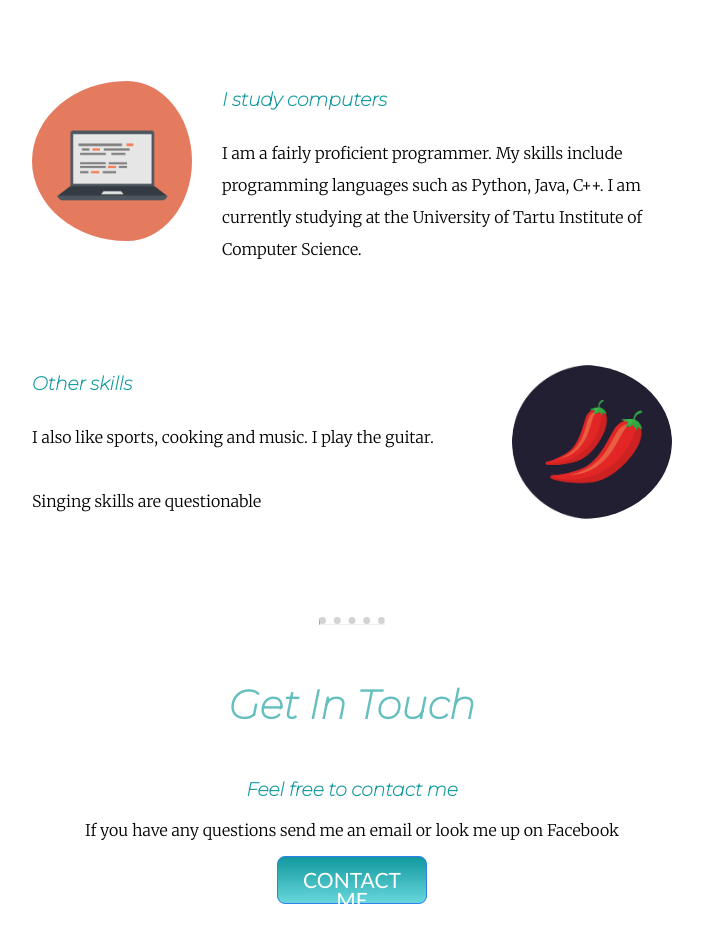
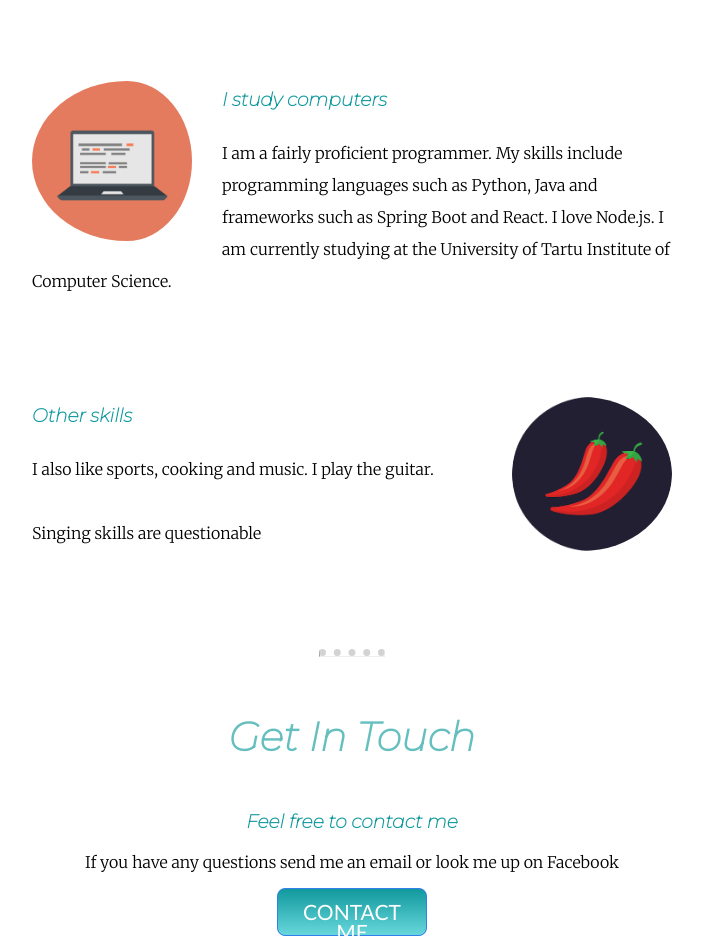
Before and after one commit to doktorjohan/digit-mp-koduleht, a plain HTML site: page index.html in a window 1280 px wide. Shown: the part 1600-2537 px from the top of the page, without its empty margins (288-991 px from the left). Drawn offline with Linux system fonts and the light colour scheme.

Commit message:
Update index.html

```diff
--- a/index.html
+++ b/index.html
@@ -42,7 +42,8 @@
       <div class="skill-row" style="margin-top: 75px">
         <img class="computar" style="text-align: center" src="images/computer.png" alt="">
         <h3>I study computers</h3>
-        <p>I am a fairly proficient programmer. My skills include programming languages such as Python, Java, C++. I am
+        <p>I am a fairly proficient programmer. My skills include programming languages such as Python, Java and frameworks such as
+          Spring Boot and React. I love Node.js. I am
           currently studying at the University of Tartu Institute of Computer Science.</p>
       </div>
 
```
